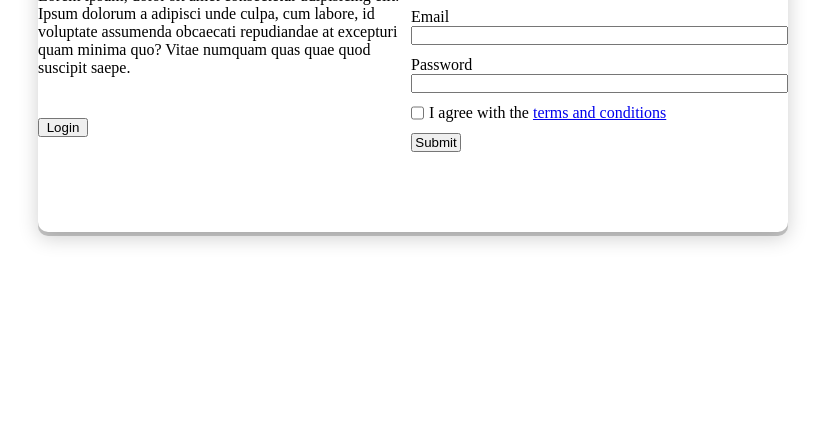
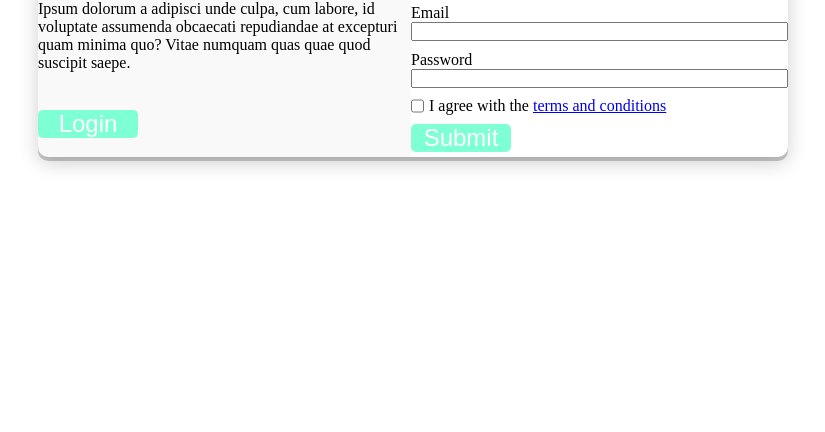
Before and after one commit to Shawaiz99/practice-project-html-css-js, a plain HTML site: page html/registration-form.html in a window 1280 px wide. Shown: the part 368-800 px from the top of the page, without its empty margins (227-1052 px from the left). Drawn offline with Linux system fonts and the light colour scheme.

Commit message:
Button coloring and styling

```diff
--- a/css/registration-form.css
+++ b/css/registration-form.css
@@ -22,8 +22,8 @@
     align-items: center;
     flex: 1;
     gap: 0px;
-    margin-top: 200px;
-    margin-bottom: 200px;
+    margin-top: 300px;
+    margin-bottom: 300px;
     box-shadow: 0 4px 0px 0 rgba(0, 0, 0, 0.2), 0 6px 20px 0 rgba(0, 0, 0, 0.19);
     border-radius: 10px;
 }
@@ -35,6 +35,7 @@
     display: flex;
     flex-direction: column;
     justify-content: space-around;
+    background-color: rgba(211, 211, 211, 0.146);
 }
 
 #login, #submit {
@@ -80,3 +81,22 @@
     display: flex;
     gap: 5px;
 }
+
+#login {
+    background-color: aquamarine;
+    border: none;
+    border-radius: 5px;
+    font-size: 24px;
+    width: 100px;
+    color: white;
+}
+
+#submit {
+    background-color: aquamarine;
+    border: none;
+    border-radius: 5px;
+    font-size: 24px;
+    width: 100px;
+    color: white;
+    gap: 20px;
+}
```
